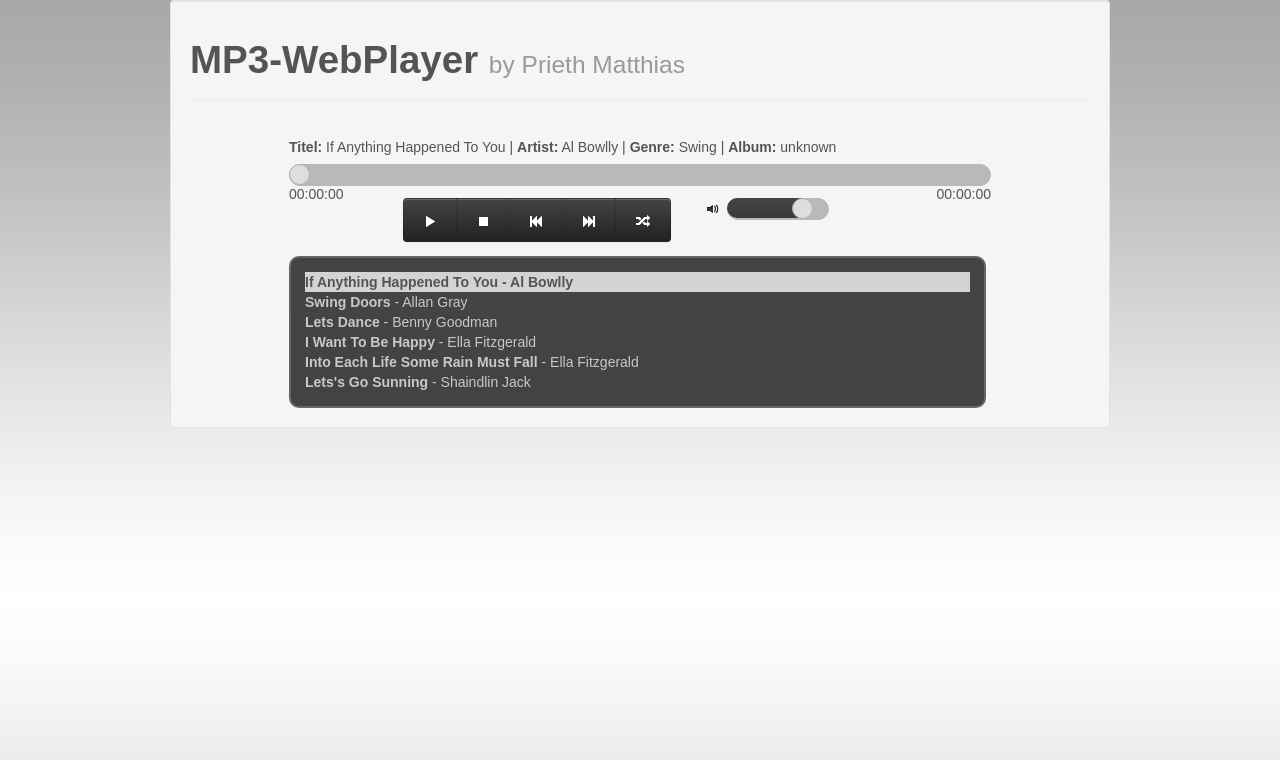
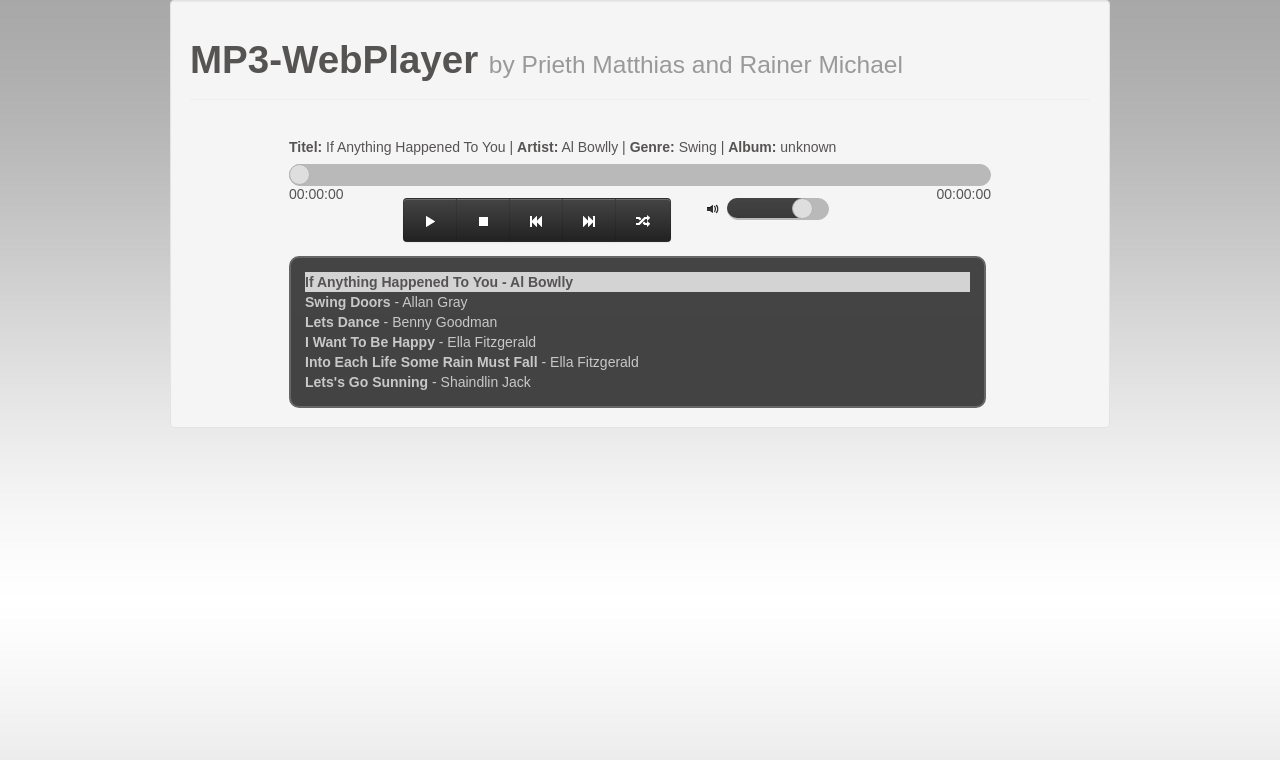
Before and after one commit to matthiasprieth/angular-mp3-player, a plain HTML site: page index.html in a window 1280 px wide. Drawn offline with Linux system fonts and the light colour scheme.

Commit message:
Added Collaborator in index.html (by Prieth Matthias and Rainer Michael)

```diff
--- a/index.html
+++ b/index.html
@@ -59,7 +59,7 @@
         <div class="container">
             <div class="well">
                 <div class="page-header">
-                    <h1>MP3-WebPlayer <small>by Prieth Matthias</small></h1>
+                    <h1>MP3-WebPlayer <small>by Prieth Matthias and Rainer Michael</small></h1>
                 </div>
                 <div class="content">
                     <trackinfoview></trackinfoview>
```
